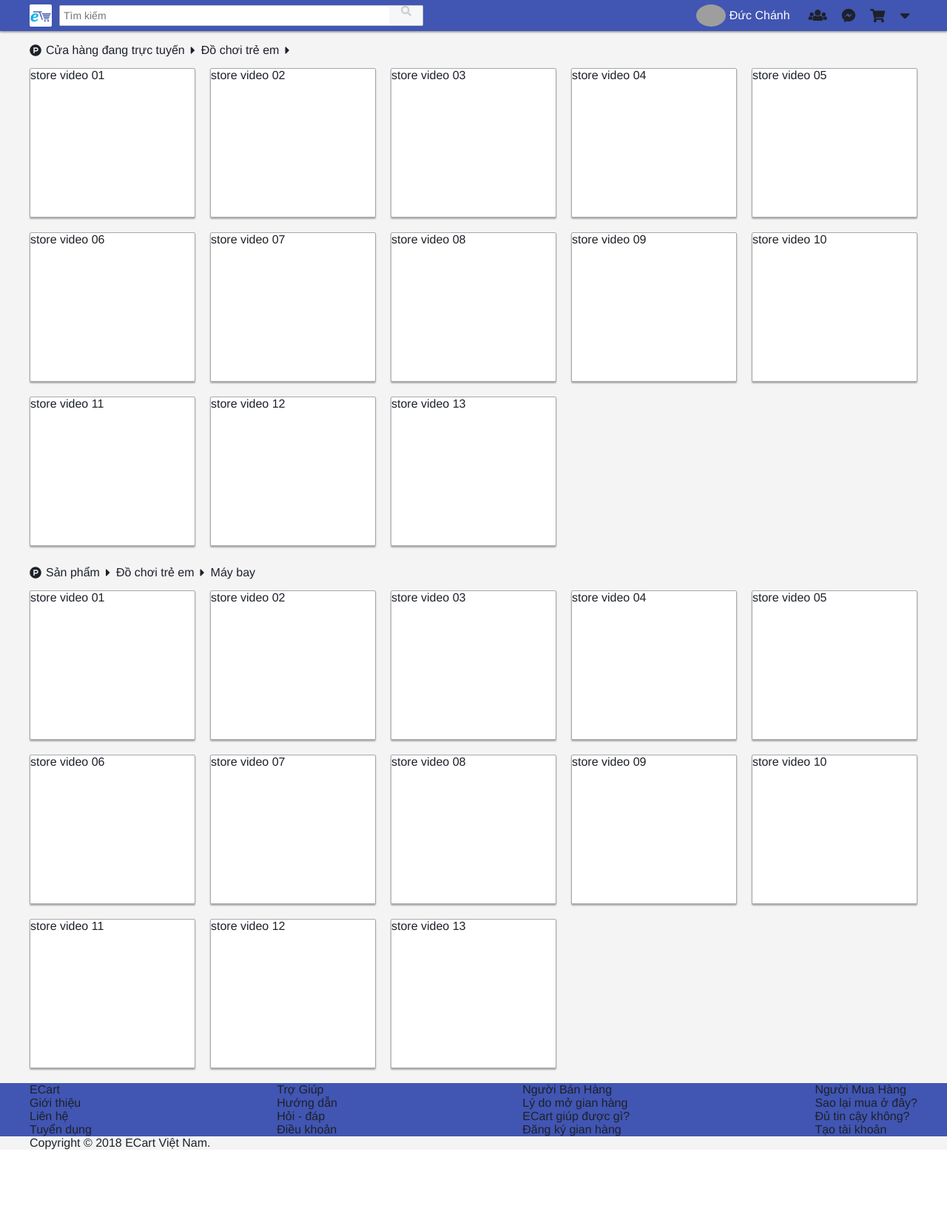
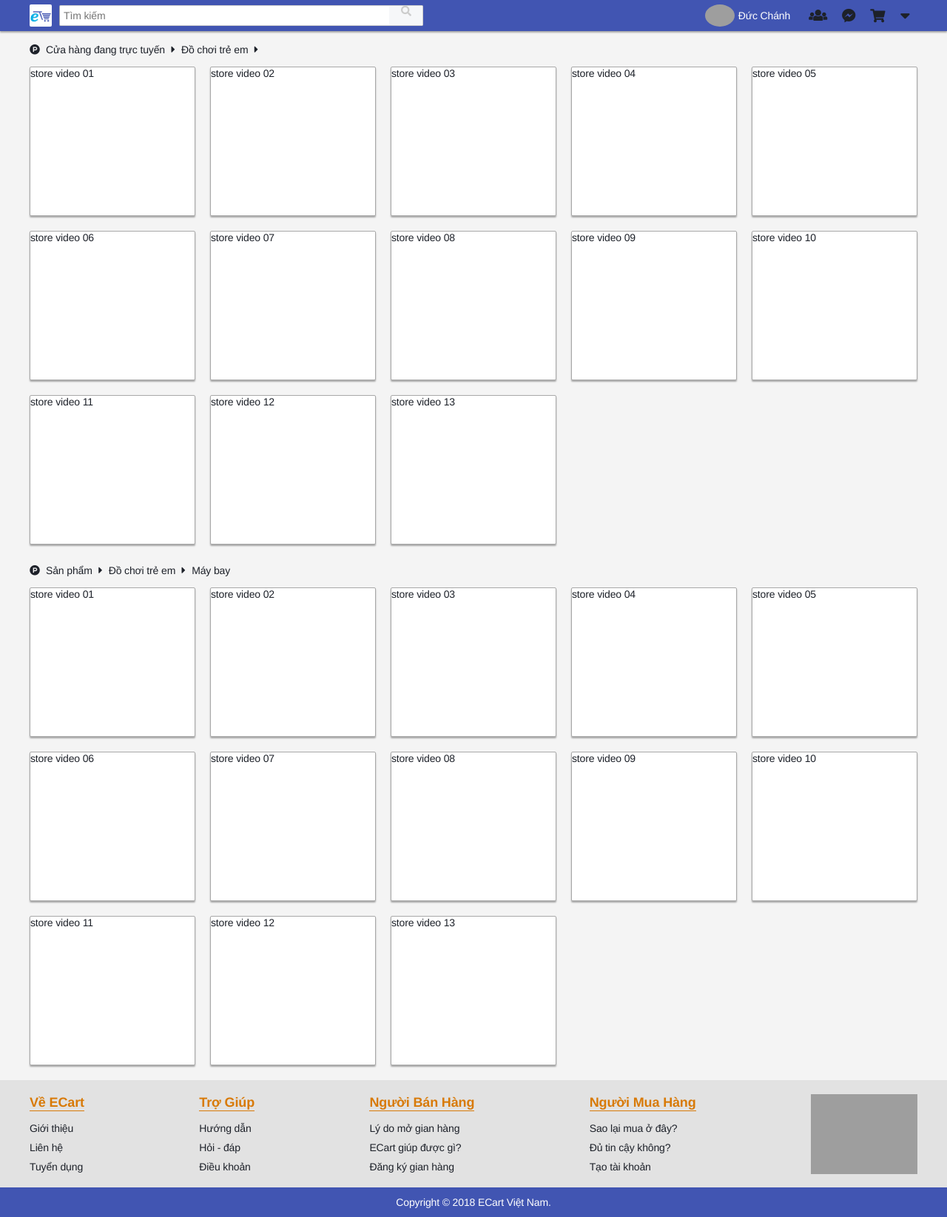
Before and after one commit to minhtuan200799/sim, a PHP site: page /ecart/public/skin/skn01/ in a window 1280 px wide. Shown: the whole page at 74% size. Before the commit the page ends 1554 px from the top, so only its background shows below. Run offline with PHP 8.4, Linux system fonts and the light colour scheme; grey boxes are pictures that could not be loaded.

Commit message:
Update link block. Add copyright block

```diff
--- a/public/skin/skn01/css/style.css
+++ b/public/skin/skn01/css/style.css
@@ -3,15 +3,15 @@
   margin: 0; }
 
 body {
-  font-family: "Helvetica Neue", Helvetica, Arial, sans-serif;
-  color: #1d2129;
   min-width: 768px;
   min-height: 600px;
   background-color: #f4f4f4; }
 
-input, textarea, select, button {
-  font-family: "Helvetica Neue", Helvetica, Arial, sans-serif;
+body, input, textarea, select, button {
+  font-family: Helvetica, Arial, sans-serif;
   font-size: 14px;
+  font-weight: normal;
+  letter-spacing: -0.01em;
   text-shadow: none;
   outline: none;
   color: #1d2129; }
@@ -281,13 +281,13 @@ a:active {
   text-decoration: none;
   color: #1d2129; }
 
-.direct li div.direct-poup {
+.direct li div.direct-popup {
   visibility: hidden;
   opacity: 0;
   transition-property: opacity;
   transition-duration: 0.2s; }
 
-.direct li:hover div.direct-poup {
+.direct li:hover div.direct-popup {
   visibility: visible;
   opacity: 1;
   transition-property: opacity;
@@ -301,7 +301,7 @@ a:active {
   text-decoration: none;
   color: white; }
 
-.direct-poup {
+.direct-popup {
   position: absolute;
   top: 24px;
   left: 0;
@@ -332,17 +332,17 @@ a:active {
 .dct li:hover {
   background: #DADADA; }
 
-.direct-poup i.fa-caret-up {
+.direct-popup i.fa-caret-up {
   position: absolute;
   top: -4px;
   left: 15px;
   font-size: 21px;
   color: #e2e2e2 !important; }
 
-.d-func .direct-poup i.fa-caret-up {
+.d-func .direct-popup i.fa-caret-up {
   left: 15px; }
 
-.d-cate .direct-poup i.fa-caret-up {
+.d-cate .direct-popup i.fa-caret-up {
   left: 113px; }
 
 .stories {
@@ -366,8 +366,44 @@ a:active {
     width: calc(25% - 22px); } }
 
 #link {
-  background-color: #4155b2; }
+  background-color: #e2e2e2; }
 
 .lk-block {
   display: flex;
   flex-direction: column; }
+
+.lk-block div {
+  margin: 5px 0; }
+
+.lk-block div:first-child {
+  color: #d87a08;
+  margin-top: 20px;
+  margin-bottom: 10px;
+  font-size: 18px;
+  font-weight: bold;
+  border-bottom: 1px solid; }
+
+.lk-block div:last-child {
+  margin-bottom: 20px; }
+
+.lk-block a {
+  color: #1d2129; }
+
+.lk-block a:hover {
+  text-decoration: underline; }
+
+.lk-like div {
+  display: flex;
+  justify-content: flex-end; }
+
+#atstbx a:last-child {
+  margin-right: 0 !important; }
+
+#copyright {
+  background-color: #4155b2;
+  color: white;
+  height: 40px; }
+
+.copyright {
+  width: 100%;
+  text-align: center; }
--- a/public/skin/skn01/css/style.scss
+++ b/public/skin/skn01/css/style.scss
@@ -1,10 +1,7 @@
 @charset "utf-8";
-* {
-  padding: 0;
-  margin: 0;
-}
 
-$font: 'Helvetica Neue', Helvetica, Arial, sans-serif;;
+$font: Helvetica, Arial, sans-serif;
+$fontNative: inherit;
 $bgPrimary: #4155b2;
 $txtColor: #1d2129;
 $bdColor: #cccccc;
@@ -16,19 +13,26 @@ $bgMain3: #DADADA;
 $bgHover: rgba(80, 121, 178, 0.7);
 $bgHover2: rgba(226, 226, 226, 0.7);
 $eColor: #2fbcd0;
+$fColor: #d87a08;
+$wColor: white;
 $bdRadius: 2px;
 
+* {
+  padding: 0;
+  margin: 0;
+}
+
 body {
-  font-family: $font;
-  color: $txtColor;
   min-width: 768px;
   min-height: 600px;
   background-color: $bgBody;
 }
 
-input, textarea, select, button {
+body, input, textarea, select, button {
   font-family: $font;
   font-size: 14px;
+  font-weight: normal;
+  letter-spacing: -0.01em;
   text-shadow: none;
   outline: none;
   color: $txtColor;
@@ -323,13 +327,13 @@ a:active {
   text-decoration: none;
   color: $txtColor
 }
-.direct li div.direct-poup {
+.direct li div.direct-popup {
   visibility: hidden;
   opacity:0;
   transition-property:opacity;
   transition-duration: 0.2s;
 }
-.direct li:hover div.direct-poup {
+.direct li:hover div.direct-popup {
   visibility:visible;
 
   opacity:1;
@@ -345,7 +349,7 @@ a:active {
   text-decoration: none;
   color: $bgMain
 }
-.direct-poup {
+.direct-popup {
   position: absolute;
   top: 24px;
   left: 0;
@@ -376,7 +380,7 @@ a:active {
 .dct li:hover {
   background: $bgMain3;
 }
-.direct-poup i.fa-caret-up {
+.direct-popup i.fa-caret-up {
   position: absolute;
   top: -4px;
   left: 15px;
@@ -385,13 +389,13 @@ a:active {
 }
 .d-func {
 
-  .direct-poup i.fa-caret-up {
+  .direct-popup i.fa-caret-up {
     left: 15px;
   }
 }
 .d-cate {
 
-  .direct-poup i.fa-caret-up {
+  .direct-popup i.fa-caret-up {
     left: 113px;
   }
 }
@@ -420,9 +424,48 @@ a:active {
   }
 }
 #link {
-  background-color: $bgPrimary;
+  background-color: $bgMain2;
 }
 .lk-block {
   display: flex;
   flex-direction: column;
+
+  div {
+    margin: 5px 0;
+  }
+
+  div:first-child {
+    color: $fColor;
+    margin-top: 20px;
+    margin-bottom: 10px;
+    font-size: 18px;
+    font-weight: bold;
+    border-bottom: 1px solid;
+  }
+  div:last-child {
+    margin-bottom: 20px;
+  }
+
+  a {
+    color: $txtColor;
+  }
+  a:hover {
+    text-decoration: underline;
+  }
 }
+.lk-like div {
+  display: flex;
+  justify-content: flex-end;
+}
+#atstbx a:last-child {
+  margin-right: 0 !important;
+}
+#copyright {
+  background-color: $bgPrimary;
+  color: $wColor;
+  height: 40px;
+}
+.copyright {
+  width: 100%;
+  text-align: center;
+}
--- a/public/skin/skn01/index.html
+++ b/public/skin/skn01/index.html
@@ -107,7 +107,7 @@
             <i class="fas fa-caret-right"></i>
             <i class="fas fa-caret-down"></i>
 
-            <div class="direct-poup hide">
+            <div class="direct-popup hide">
                 <i class="fas fa-caret-up"></i>
 
                 <ul class="dct">
@@ -125,7 +125,7 @@
             <i class="fas fa-caret-right"></i>
             <i class="fas fa-caret-down"></i>
 
-            <div class="direct-poup hide">
+            <div class="direct-popup hide">
                 <i class="fas fa-caret-up"></i>
 
                 <ul class="dct" style="margin-left: 100px">
@@ -189,7 +189,7 @@
             <i class="fas fa-caret-right"></i>
             <i class="fas fa-caret-down"></i>
 
-            <div class="direct-poup hide">
+            <div class="direct-popup hide">
                 <i class="fas fa-caret-up"></i>
 
                 <ul class="dct">
@@ -205,7 +205,7 @@
             <i class="fas fa-caret-right"></i>
             <i class="fas fa-caret-down"></i>
 
-            <div class="direct-poup hide">
+            <div class="direct-popup hide">
                 <i class="fas fa-caret-up"></i>
 
                 <ul class="dct" style="margin-left: 100px">
@@ -266,32 +266,39 @@
 
 <div id="link" class="container"><div class="center">
     <div class="lk-block">
-        <div>ECart</div>
-        <div>Giới thiệu</div>
-        <div>Liên hệ</div>
-        <div>Tuyển dụng</div>
+        <div>Về ECart</div>
+        <div><a href="./">Giới thiệu</a></div>
+        <div><a href="./">Liên hệ</a></div>
+        <div><a href="./">Tuyển dụng</a></div>
     </div>
-    <div>
+    <div class="lk-block">
         <div>Trợ Giúp</div>
-        <div>Hướng dẫn</div>
-        <div>Hỏi - đáp</div>
-        <div>Điều khoản</div>
+        <div><a href="./">Hướng dẫn</a></div>
+        <div><a href="./">Hỏi - đáp</a></div>
+        <div><a href="./">Điều khoản</a></div>
     </div>
-    <div>
+    <div class="lk-block">
         <div>Người Bán Hàng</div>
-        <div>Lý do mở gian hàng</div>
-        <div>ECart giúp được gì?</div>
-        <div>Đăng ký gian hàng</div>
+        <div><a href="./">Lý do mở gian hàng</a></div>
+        <div><a href="./">ECart giúp được gì?</a></div>
+        <div><a href="./">Đăng ký gian hàng</a></div>
     </div>
-    <div>
+    <div class="lk-block">
         <div>Người Mua Hàng</div>
-        <div>Sao lại mua ở đây?</div>
-        <div>Đủ tin cậy không?</div>
-        <div>Tạo tài khoản</div>
+        <div><a href="./">Sao lại mua ở đây?</a></div>
+        <div><a href="./">Đủ tin cậy không?</a></div>
+        <div><a href="./">Tạo tài khoản</a></div>
+    </div>
+    <div class="lk-like">
+        <!-- Go to www.addthis.com/dashboard to customize your tools -->
+        <script type="text/javascript" src="//s7.addthis.com/js/300/addthis_widget.js#pubid=ra-5aa95f1727c28a31"></script>
+        <!-- Go to www.addthis.com/dashboard to customize your tools -->
+        <div class="addthis_inline_share_toolbox"></div>
+        <div><img src="images/ssl-valid.gif" alt="" width="144"></div>
     </div>
 </div></div>
-<div class="container"><div class="center">
-    Copyright © 2018 ECart Việt Nam.
+<div id="copyright" class="container"><div class="center">
+    <div class="copyright">Copyright © 2018 ECart Việt Nam.</div>
 </div></div>
 
 <!-- BEGIN: google_analysis -->
```
